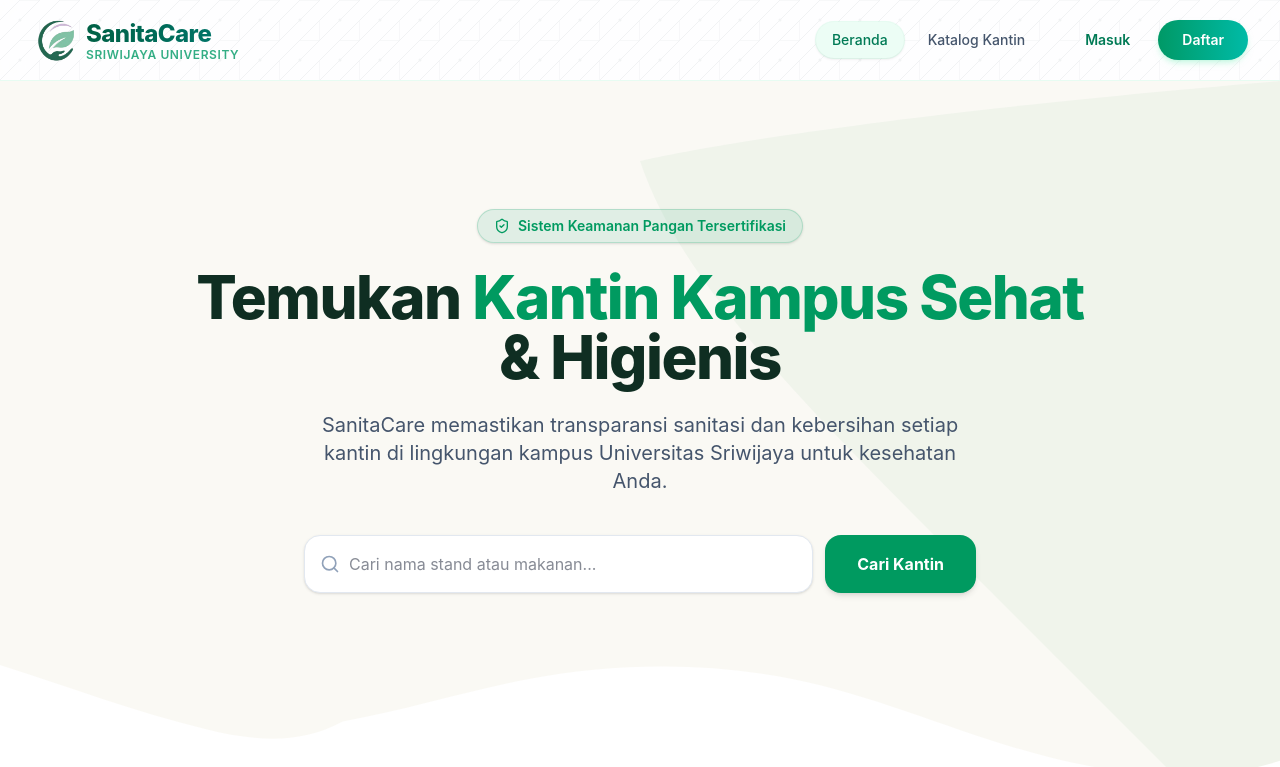
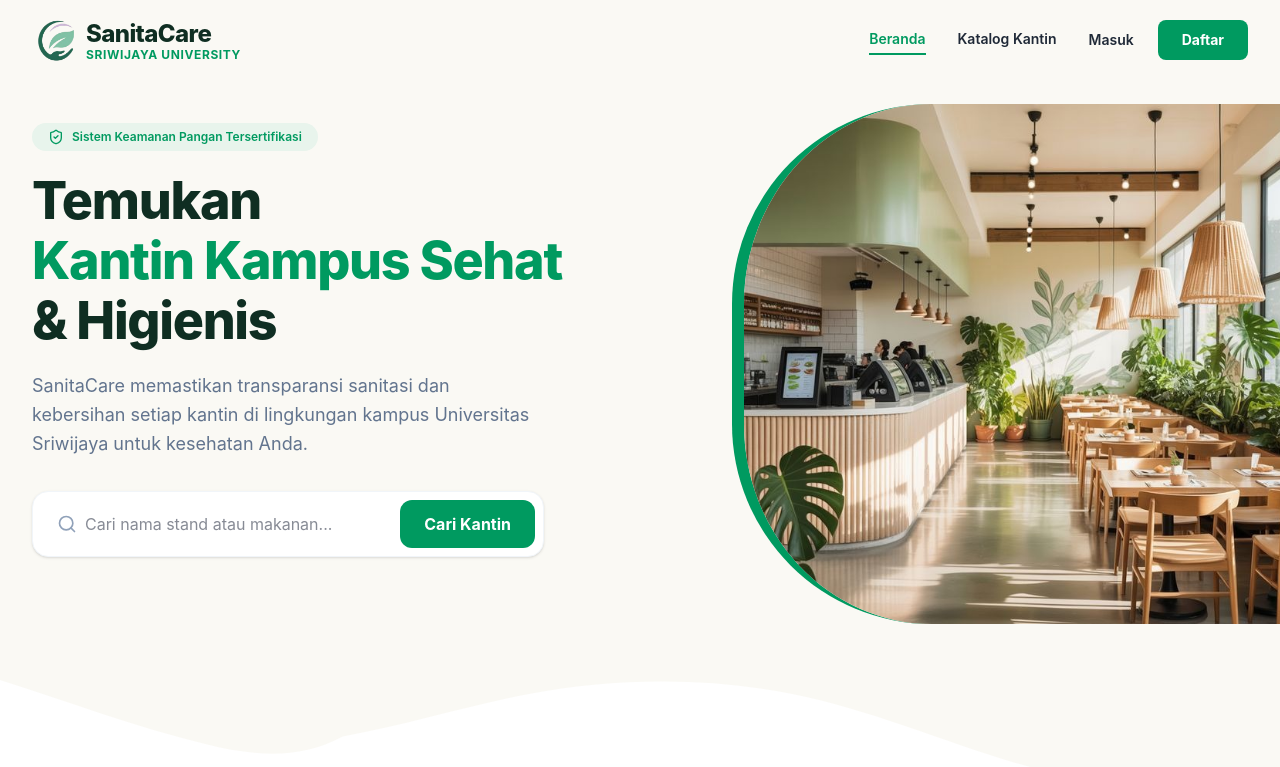
Before and after one commit to auliamutiaraa/SanitaCare, a React (Vite) app: page / in a window 1280 px wide. Shown: the top 767 px of the page. Built offline with nearby package versions, Linux system fonts and the light colour scheme; no server answers; the database is empty.

Commit message:
feat(ui): redesign landing page hero section and tweak layout

```diff
--- a/src/components/common/Navbar.jsx
+++ b/src/components/common/Navbar.jsx
@@ -4,19 +4,7 @@ import { Leaf, Menu, X, User, Settings, LogOut, UserPlus, ChevronDown } from 'lu
 import { useAuth } from '../../context/AuthContext';
 import logoSanitacare from '../../assets/logo-sanitacare.png';
 
-const NavbarPattern = () => (
-  <div className="absolute inset-0 pointer-events-none z-[-1] overflow-hidden">
-    <svg width="100%" height="100%" xmlns="http://www.w3.org/2000/svg" className="opacity-5">
-      <defs>
-        <pattern id="nav-pattern" x="0" y="0" width="40" height="40" patternUnits="userSpaceOnUse">
-          <path d="M0 40L40 0H20L0 20M40 40V20L20 40" fill="none" stroke="currentColor" strokeWidth="1" />
-          <circle cx="20" cy="20" r="1.5" fill="currentColor" />
-        </pattern>
-      </defs>
-      <rect width="100%" height="100%" fill="url(#nav-pattern)" className="text-emerald-900" />
-    </svg>
-  </div>
-);
+
 
 const RoleBadge = ({ role }) => {
   if (!role) return null;
@@ -82,10 +70,10 @@ export const Navbar = () => {
   }, [isOpen]);
 
   const navLinkClass = ({ isActive }) =>
-    `relative px-4 py-2 rounded-full text-sm font-medium transition-all duration-300 ${
+    `relative py-1 text-sm font-semibold transition-all duration-300 border-b-2 ${
       isActive
-        ? 'text-emerald-700 bg-emerald-50 shadow-sm ring-1 ring-emerald-100/50'
-        : 'text-slate-600 hover:text-emerald-700 hover:bg-emerald-50/50'
+        ? 'text-[#009a60] border-[#009a60]'
+        : 'text-[#1f2937] border-transparent hover:text-[#009a60]'
     }`;
 
   const mobileNavLinkClass = ({ isActive }) =>
@@ -97,8 +85,8 @@ export const Navbar = () => {
 
   return (
     <>
-      <nav className="sticky top-0 z-40 bg-white/80 backdrop-blur-md border-b border-emerald-100/50 relative">
-        <NavbarPattern />
+      <nav className="sticky top-0 z-40 bg-[#faf9f4] relative">
+
         <div className="max-w-7xl mx-auto px-4 sm:px-6 lg:px-8 relative z-10">
           <div className="flex justify-between h-20 items-center">
 
@@ -106,17 +94,17 @@ export const Navbar = () => {
             <Link to="/" className="flex items-center gap-1.5 group focus:outline-none">
               <img src={logoSanitacare} alt="Logo" className="h-10 w-10 sm:h-12 sm:w-12 object-contain group-hover:scale-105 transition-transform duration-300" />
               <div className="flex flex-col justify-center">
-                <span className="font-extrabold text-xl sm:text-2xl tracking-tight bg-clip-text text-transparent bg-gradient-to-r from-emerald-800 to-teal-700 leading-tight">
+                <span className="font-extrabold text-xl sm:text-2xl tracking-tight text-[#0f2e22] leading-tight">
                   SanitaCare
                 </span>
-                <span className="text-[10px] sm:text-xs font-semibold text-emerald-600/80 tracking-wider uppercase leading-none">
+                <span className="text-[10px] sm:text-xs font-bold text-[#009a60] tracking-wider uppercase leading-none">
                   Sriwijaya University
                 </span>
               </div>
             </Link>
 
             {/* Desktop Menu */}
-            <div className="hidden md:flex items-center gap-2">
+            <div className="hidden md:flex items-center gap-8">
               <NavLink to="/" className={navLinkClass}>
                 Beranda
               </NavLink>
@@ -194,11 +182,11 @@ export const Navbar = () => {
                   </div>
                 </div>
               ) : (
-                <div className="flex items-center gap-2 ml-4">
-                  <Link to="/login" className="px-5 py-2.5 rounded-full text-sm font-semibold text-emerald-700 hover:text-emerald-800 hover:bg-emerald-50 transition-all hover:scale-105">
+                <div className="flex items-center gap-6">
+                  <Link to="/login" className="text-sm font-semibold text-[#1f2937] hover:text-[#009a60] transition-colors">
                     Masuk
                   </Link>
-                  <Link to="/register" className="px-6 py-2.5 rounded-full text-sm font-semibold text-white bg-gradient-to-r from-emerald-600 to-teal-500 shadow-md shadow-emerald-200/50 hover:shadow-lg hover:shadow-emerald-300 hover:scale-105 hover:-translate-y-0.5 transition-all duration-300">
+                  <Link to="/register" className="px-6 py-2.5 rounded-lg text-sm font-bold text-white bg-[#009a60] hover:bg-[#008855] transition-colors">
                     Daftar
                   </Link>
                 </div>
@@ -225,8 +213,7 @@ export const Navbar = () => {
       />
 
       {/* Mobile Drawer */}
-      <div className={`fixed inset-y-0 right-0 w-[280px] bg-white/95 backdrop-blur-xl shadow-2xl z-50 md:hidden transform transition-transform duration-300 ease-out flex flex-col ${isOpen ? 'translate-x-0' : 'translate-x-full'}`}>
-        <NavbarPattern />
+      <div className={`fixed inset-y-0 right-0 w-[280px] bg-[#faf9f4] shadow-2xl z-50 md:hidden transform transition-transform duration-300 ease-out flex flex-col ${isOpen ? 'translate-x-0' : 'translate-x-full'}`}>
 
         {/* Drawer Header */}
         <div className="flex items-center justify-between p-5 border-b border-emerald-100/50 bg-white/50">
--- a/src/components/landing/MetricsSection.jsx
+++ b/src/components/landing/MetricsSection.jsx
@@ -3,8 +3,8 @@ import { ShieldCheck, Users, Activity } from 'lucide-react';
 
 export function MetricsSection() {
   return (
-    <section className="bg-white py-12 relative z-10">
-      <div className="max-w-7xl mx-auto px-4 sm:px-6 lg:px-8">
+    <section className="bg-white pb-12 pt-2 relative z-10">
+      <div className="max-w-7xl mx-auto px-4 sm:px-6 lg:px-8 -mt-6 md:-mt-10 relative z-20">
         <div className="rounded-3xl bg-white/90 backdrop-blur-md border border-emerald-100 shadow-xl shadow-emerald-900/5 p-6 md:p-10">
           <div className="grid grid-cols-1 md:grid-cols-3 gap-8 text-center">
 
--- a/src/pages/LandingPage.jsx
+++ b/src/pages/LandingPage.jsx
@@ -11,6 +11,7 @@ import { RecentReviewsSection } from '../components/landing/RecentReviewsSection
 import { FaqSection } from '../components/landing/FaqSection';
 import { MetricsSection } from '../components/landing/MetricsSection';
 import { FeaturedCanteensSection } from '../components/landing/FeaturedCanteensSection';
+import heroImage from '../assets/hero-canteen-new.jpg';
 
 export default function LandingPage() {
   const { canteens, loading, fetchCanteens } = useCanteens();
@@ -31,26 +32,27 @@ export default function LandingPage() {
   return (
     <div className="flex flex-col min-h-screen">
       {/* Hero Section */}
-      <section className="relative bg-[#faf9f4] overflow-hidden pt-24 pb-40 md:pt-32 md:pb-48">
-        <div className="absolute inset-0 z-0 opacity-40 pointer-events-none">
-           {/* Decorative Waves in Hero Background */}
-           <svg className="absolute top-0 right-0 w-[50vw] text-[#e2ede0]" viewBox="0 0 800 1000" fill="none" xmlns="http://www.w3.org/2000/svg" preserveAspectRatio="none">
-             <path d="M800 0V1000C800 1000 600 800 400 600C200 400 50 250 0 100C0 100 200 50 800 0Z" fill="currentColor"/>
-           </svg>
-        </div>
-        <div className="relative z-10 max-w-7xl mx-auto px-4 sm:px-6 lg:px-8 flex flex-col items-center text-center">
-          <div className="inline-flex items-center gap-2 px-4 py-1.5 rounded-full bg-[#009a60]/10 border border-[#009a60]/20 text-sm font-semibold text-[#009a60] mb-6 shadow-sm">
+      <section className="relative bg-[#faf9f4] pt-8 lg:pt-6 overflow-hidden min-h-[calc(100vh-80px)]">
+        <div className="relative z-10 w-full max-w-7xl mx-auto px-4 sm:px-6 lg:px-8 flex flex-col lg:flex-row items-center justify-between gap-10 pb-20 lg:pb-32">
+
+          {/* Kiri: Teks & Search */}
+          <div className="w-full lg:w-[50%] flex flex-col items-start text-left pt-4 lg:pt-0 lg:pb-12 z-10">
+            <div className="inline-flex items-center gap-2 px-4 py-1.5 rounded-full bg-[#e8f4ec] text-xs font-semibold text-[#009a60] mb-5">
               <ShieldCheck className="w-4 h-4" />
               <span>Sistem Keamanan Pangan Tersertifikasi</span>
             </div>
-          <h1 className="text-4xl md:text-5xl lg:text-6xl font-extrabold tracking-tight text-[#0f2e22] mb-6">
-            Temukan <span className="text-[#009a60]">Kantin Kampus Sehat</span> <br className="hidden md:block"/> & Higienis
+
+            <h1 className="text-3xl md:text-4xl lg:text-[3.25rem] font-extrabold tracking-tight text-[#0f2e22] mb-5 leading-[1.15]">
+              Temukan <br className="hidden lg:block"/>
+              <span className="text-[#009a60]">Kantin Kampus Sehat</span> <br />
+              & Higienis
             </h1>
-          <p className="max-w-2xl text-lg md:text-xl text-slate-600 mb-10">
+
+            <p className="max-w-lg text-base lg:text-lg text-slate-500 mb-8 leading-relaxed">
               SanitaCare memastikan transparansi sanitasi dan kebersihan setiap kantin di lingkungan kampus Universitas Sriwijaya untuk kesehatan Anda.
             </p>
 
-          <form onSubmit={handleSearch} className="w-full max-w-2xl flex flex-col sm:flex-row gap-3">
+            <form onSubmit={handleSearch} className="w-full flex flex-col sm:flex-row gap-3 p-2 bg-white rounded-2xl shadow-sm border border-slate-100 max-w-lg">
               <div className="relative flex-1">
                 <div className="absolute inset-y-0 left-0 pl-4 flex items-center pointer-events-none">
                   <Search className="h-5 w-5 text-slate-400" />
@@ -58,18 +60,32 @@ export default function LandingPage() {
                 <input
                   type="text"
                   name="search"
-                className="block w-full pl-11 pr-4 py-4 rounded-2xl border border-slate-200 bg-white text-slate-900 shadow-sm focus:border-[#009a60] focus:ring-1 focus:ring-[#009a60] text-base transition-all outline-none"
+                  className="block w-full pl-11 pr-4 py-3 rounded-xl border-0 bg-transparent text-slate-900 focus:ring-0 text-sm lg:text-base transition-all outline-none"
                   placeholder="Cari nama stand atau makanan..."
                 />
               </div>
               <button
                 type="submit"
-              className="px-8 py-4 bg-[#009a60] hover:bg-[#008855] text-white font-bold rounded-2xl shadow-md transition-colors"
+                className="px-6 py-3 bg-[#009a60] hover:bg-[#008855] text-white font-bold rounded-xl transition-colors whitespace-nowrap text-sm lg:text-base"
               >
                 Cari Kantin
               </button>
             </form>
           </div>
+
+          {/* Kanan: Gambar Curve Transparan */}
+          <div className="w-full lg:w-[50%] flex justify-end z-0 mt-10 lg:mt-0 lg:-mr-12 xl:-mr-16">
+            <div className="relative w-full max-w-[580px] h-[350px] sm:h-[400px] lg:h-[480px] xl:h-[520px] rounded-tl-[120px] sm:rounded-tl-[150px] lg:rounded-tl-[200px] rounded-bl-[120px] sm:rounded-bl-[150px] lg:rounded-bl-[200px] overflow-hidden border-l-[10px] lg:border-l-[12px] border-[#009a60] bg-transparent">
+              <img
+                src={heroImage}
+                alt="Kantin Kampus Bersih"
+                className="w-full h-full object-cover object-center"
+              />
+            </div>
+          </div>
+
+        </div>
+
 
         {/* SVG Wave Divider to White */}
         <div className="absolute bottom-0 left-0 w-full overflow-hidden leading-none z-10">
```
Also changed, not shown: src/assets/hero-canteen-new.jpg (added), src/assets/hero-canteen.png (added). Lines whose indentation alone changed are shown as unchanged.
